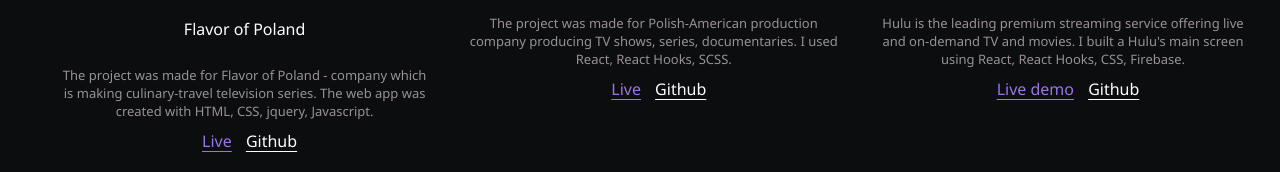
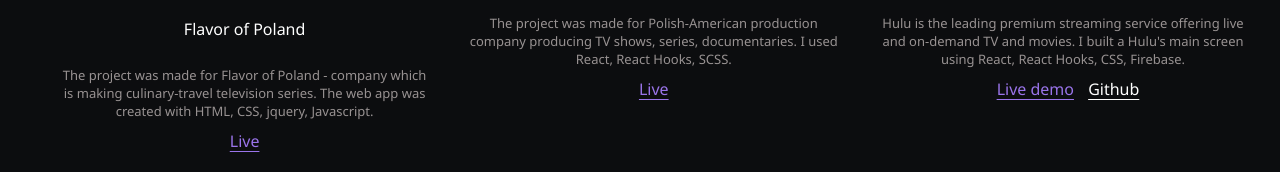
Before and after one commit to malwozniak/malwozniak.github.io, a website: page index.htm in a window 1280 px wide. Shown: the part 939-1111 px from the top of the page. Drawn offline with nearby package versions, Linux system fonts and the light colour scheme; a web font is replaced by a local one.

Commit message:
Update index.htm

```diff
--- a/index.htm
+++ b/index.htm
@@ -130,8 +130,7 @@
                       The web app was created with HTML, CSS, jquery, Javascript.
 
                     </div>
-                     <a class="live" href="https://www.flavorofpoland.com/" class="hover-target">Live</a>
-                     <a class="github" href="https://www.flavorofpoland.com/" class="hover-target">Github</a>
+                     <a class="live" href="https://www.flavorofpoland.com/" class="hover-target">Live</a></hr>
 
 
                     </li>
@@ -146,8 +145,7 @@
                             The project was made for Polish-American production company producing TV shows, series, documentaries. I used React, React Hooks, SCSS.
 
                           </div>
-                          <a class="live" href="https://independentfilmfactory.com/" class="hover-target">Live</a>
-                          <a class="github" href="https://independentfilmfactory.com/" class="hover-target">Github</a>
+                          <a class="live" href="https://independentfilmfactory.com/" class="hover-target">Live</a></hr>
 
 
 
```
